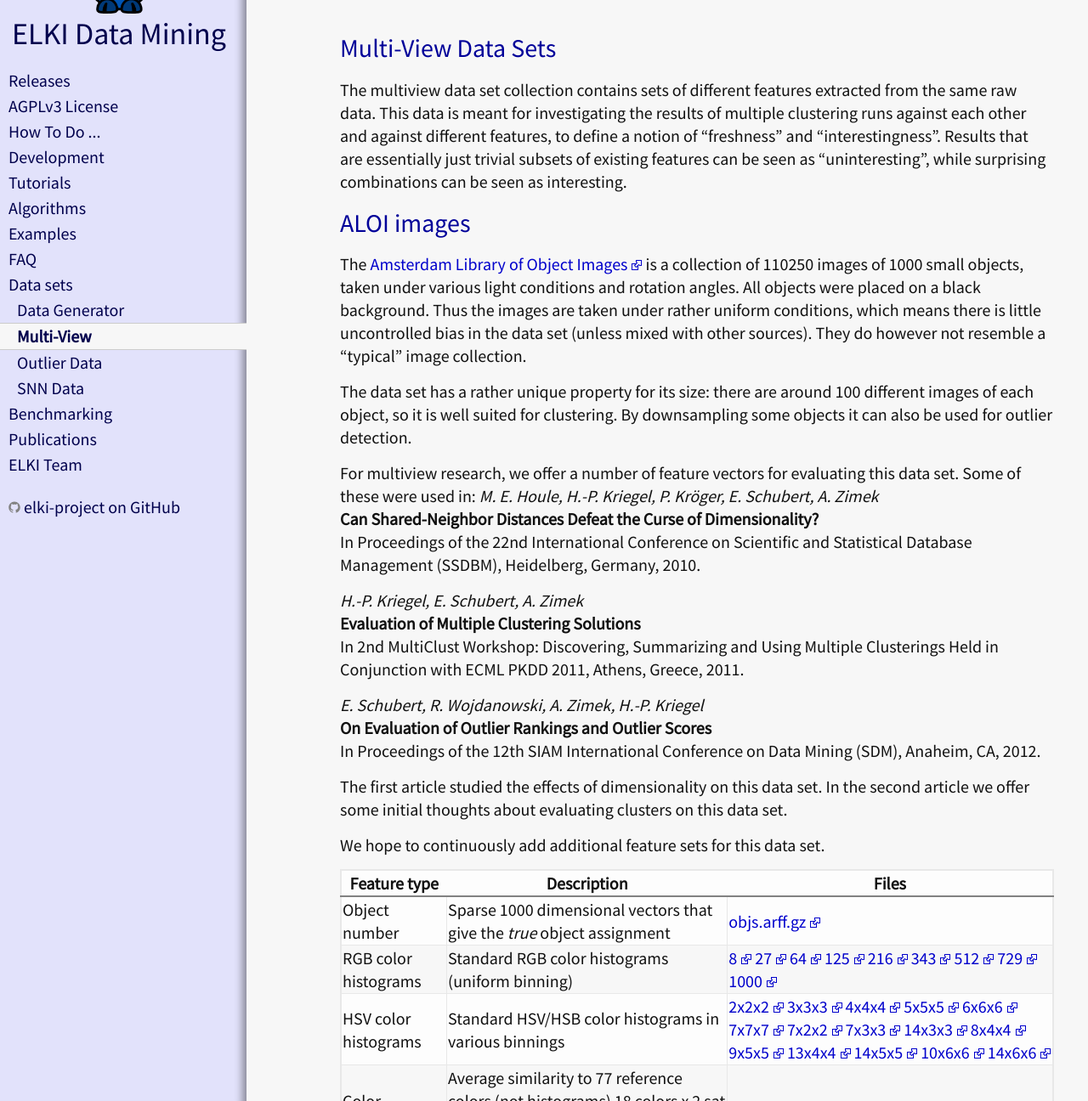
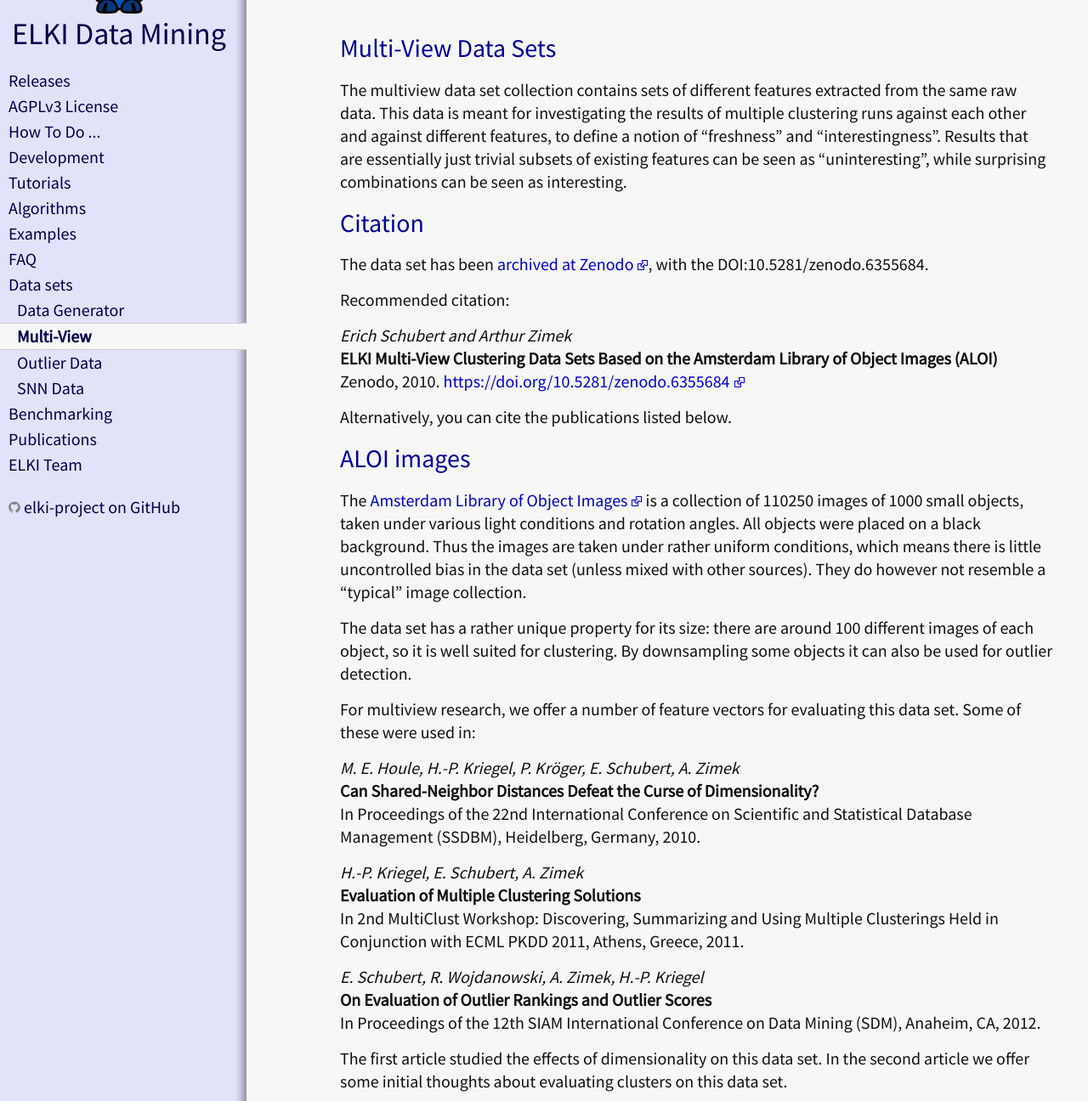
Before and after one commit to elki-project/elki-project.github.io, a Jekyll site: the page built from datasets/multi_view.md, in a window 1280 px wide and 1400 px high, cut to the strip 104-1400 px from the top of the window. Shown: the whole strip at 85% size. Built offline with Jekyll 4.4.1, drawn with Linux system fonts in a browser that asks for light colours; some of the changed text lies outside the part shown.

Commit message:
use zenodo links

```diff
--- a/datasets/multi_view.md
+++ b/datasets/multi_view.md
@@ -10,14 +10,24 @@
 {
   "@context" : "http://schema.org",
   "@type" : "Dataset",
-  "name" : "ALOI Image Features - Multiple Views",
+  "@id": "https://doi.org/10.5281/zenodo.6355684",
+  "name": "ELKI Multi-View Clustering Data Sets Based on the Amsterdam Library of Object Images (ALOI)",
   "description" : "The \"Amsterdam Library of Object Images\" is a collection of 110250 images of 1000 small objects, taken under various light conditions and rotation angles. All objects were placed on a black background. Thus the images are taken under rather uniform conditions, which means there is little uncontrolled bias in the data set (unless mixed with other sources). They do however not resemble a \"typical\" image collection. The data set has a rather unique property for its size: there are around 100 different images of each object, so it is well suited for clustering. By downsampling some objects it can also be used for outlier detection. For multi-view research, we offer a number of different feature vector sets for evaluating this data set.",
-  "author" : {
-    "@type" : "Person",
-    "givenName" : "Erich",
-    "familyName" : "Schubert",
-    "affiliation" : { "@id" : "https://www.tu-dortmund.de/" }
-  },
+  "creator": [
+    {
+      "@id": "https://orcid.org/0000-0001-9143-4880",
+      "@type": "Person",
+      "affiliation": "TU Dortmund University",
+      "name": "Erich Schubert"
+    },
+    {
+      "@id": "https://orcid.org/0000-0001-7713-4208",
+      "@type": "Person",
+      "affiliation": "University of Southern Denmark, Denmark",
+      "name": "Arthur Zimek"
+    }
+  ],
+  "identifier": "https://doi.org/10.5281/zenodo.6355684",
   "isAccessibleForFree" : true,
   "isBasedOn" : { "@id" : "http://aloi.science.uva.nl/" },
   "keywords" : ["image features", "color histograms", "clustering", "cluster analysis", "outlier", "outlier detection", "anomaly detection"],
@@ -31,6 +41,18 @@
 
 The multiview data set collection contains sets of different features extracted from the same raw data. This data is meant for investigating the results of multiple clustering runs against each other and against different features, to define a notion of "freshness" and "interestingness". Results that are essentially just trivial subsets of existing features can be seen as "uninteresting", while surprising combinations can be seen as interesting.
 
+Citation
+--------
+
+The data set has been [archived at Zenodo](https://zenodo.org/record/6355684), with the DOI:10.5281/zenodo.6355684.
+
+Recommended citation:
+
+*Erich Schubert and Arthur Zimek*\\
+**ELKI Multi-View Clustering Data Sets Based on the Amsterdam Library of Object Images (ALOI)** Zenodo, 2010. <https://doi.org/10.5281/zenodo.6355684>
+
+Alternatively, you can cite the publications listed below.
+
 ALOI images
 -----------
 
@@ -38,7 +60,9 @@
 
 The data set has a rather unique property for its size: there are around 100 different images of each object, so it is well suited for clustering. By downsampling some objects it can also be used for outlier detection.
 
-For multiview research, we offer a number of feature vectors for evaluating this data set. Some of these were used in: *M. E. Houle, H.-P. Kriegel, P. Kröger, E. Schubert, A. Zimek*\\
+For multiview research, we offer a number of feature vectors for evaluating this data set. Some of these were used in:
+
+*M. E. Houle, H.-P. Kriegel, P. Kröger, E. Schubert, A. Zimek*\\
 **Can Shared-Neighbor Distances Defeat the Curse of Dimensionality?**\\
 In Proceedings of the 22nd International Conference on Scientific and Statistical Database Management (SSDBM), Heidelberg, Germany, 2010.
 
@@ -52,20 +76,18 @@
 
 The first article studied the effects of dimensionality on this data set. In the second article we offer some initial thoughts about evaluating clusters on this data set.
 
-We hope to continuously add additional feature sets for this data set.
-
 | Feature type | Description | Files |
 |----|----|----|
-| Object number | Sparse 1000 dimensional vectors that give the *true* object assignment | [objs.arff.gz](http://elki.dbs.ifi.lmu.de/datasets/multiview/aloi/objs.arff.gz) |
-| RGB color histograms | Standard RGB color histograms (uniform binning) | [8](http://elki.dbs.ifi.lmu.de/datasets/multiview/aloi/aloi-8d.csv.gz) [27](http://elki.dbs.ifi.lmu.de/datasets/multiview/aloi/aloi-27d.csv.gz) [64](http://elki.dbs.ifi.lmu.de/datasets/multiview/aloi/aloi-64d.csv.gz) [125](http://elki.dbs.ifi.lmu.de/datasets/multiview/aloi/aloi-125d.csv.gz) [216](http://elki.dbs.ifi.lmu.de/datasets/multiview/aloi/aloi-216d.csv.gz) [343](http://elki.dbs.ifi.lmu.de/datasets/multiview/aloi/aloi-343d.csv.gz) [512](http://elki.dbs.ifi.lmu.de/datasets/multiview/aloi/aloi-512d.csv.gz) [729](http://elki.dbs.ifi.lmu.de/datasets/multiview/aloi/aloi-729d.csv.gz) [1000](http://elki.dbs.ifi.lmu.de/datasets/multiview/aloi/aloi-1000d.csv.gz) |
-| HSV color histograms | Standard HSV/HSB color histograms in various binnings | [2x2x2](http://elki.dbs.ifi.lmu.de/datasets/multiview/aloi/aloi-hsb-2x2x2.csv.gz) [3x3x3](http://elki.dbs.ifi.lmu.de/datasets/multiview/aloi/aloi-hsb-3x3x3.csv.gz) [4x4x4](http://elki.dbs.ifi.lmu.de/datasets/multiview/aloi/aloi-hsb-4x4x4.csv.gz) [5x5x5](http://elki.dbs.ifi.lmu.de/datasets/multiview/aloi/aloi-hsb-5x5x5.csv.gz) [6x6x6](http://elki.dbs.ifi.lmu.de/datasets/multiview/aloi/aloi-hsb-6x6x6.csv.gz) [7x7x7](http://elki.dbs.ifi.lmu.de/datasets/multiview/aloi/aloi-hsb-7x7x7.csv.gz) [7x2x2](http://elki.dbs.ifi.lmu.de/datasets/multiview/aloi/aloi-hsb-7x2x2.csv.gz) [7x3x3](http://elki.dbs.ifi.lmu.de/datasets/multiview/aloi/aloi-hsb-7x3x3.csv.gz) [14x3x3](http://elki.dbs.ifi.lmu.de/datasets/multiview/aloi/aloi-hsb-14x3x3.csv.gz) [8x4x4](http://elki.dbs.ifi.lmu.de/datasets/multiview/aloi/aloi-hsb-8x4x4.csv.gz) [9x5x5](http://elki.dbs.ifi.lmu.de/datasets/multiview/aloi/aloi-hsb-9x5x5.csv.gz) [13x4x4](http://elki.dbs.ifi.lmu.de/datasets/multiview/aloi/aloi-hsb-13x4x4.csv.gz) [14x5x5](http://elki.dbs.ifi.lmu.de/datasets/multiview/aloi/aloi-hsb-14x5x5.csv.gz) [10x6x6](http://elki.dbs.ifi.lmu.de/datasets/multiview/aloi/aloi-hsb-10x6x6.csv.gz) [14x6x6](http://elki.dbs.ifi.lmu.de/datasets/multiview/aloi/aloi-hsb-14x6x6.csv.gz) |
-| Color similiarity | Average similarity to 77 reference colors (not histograms) 18 colors x 2 sat x 2 bri + 5 grey values (incl. white, black) | [arff.gz](http://elki.dbs.ifi.lmu.de/datasets/multiview/aloi/aloi-colorsim77.arff.gz) (choose feature subset!) |
-| Haralick features | First 13 Haralick features (radius 1 pixel) | [haralick-1](http://elki.dbs.ifi.lmu.de/datasets/multiview/aloi/aloi-haralick-1.csv.gz) |
-| Front to back | Vectors representing front face vs. back faces of individual objects | [front.arff.gz](http://elki.dbs.ifi.lmu.de/datasets/multiview/aloi/front.arff.gz) |
-| Basic light | Vectors indicating basic light situations | [light.arff.gz](http://elki.dbs.ifi.lmu.de/datasets/multiview/aloi/light.arff.gz) |
-| Manual annotations | Manually annotated object groups of semantically related objects such as cups | [manual1.arff.gz](http://elki.dbs.ifi.lmu.de/datasets/multiview/aloi/manual1.arff.gz) |
+| Object number | Sparse 1000 dimensional vectors that give the *true* object assignment | [objs.arff.gz](https://zenodo.org/record/6355684/files/objs.arff.gz) |
+| RGB color histograms | Standard RGB color histograms (uniform binning) | [8](https://zenodo.org/record/6355684/files/aloi-8d.csv.gz) [27](https://zenodo.org/record/6355684/files/aloi-27d.csv.gz) [64](https://zenodo.org/record/6355684/files/aloi-64d.csv.gz) [125](https://zenodo.org/record/6355684/files/aloi-125d.csv.gz) [216](https://zenodo.org/record/6355684/files/aloi-216d.csv.gz) [343](https://zenodo.org/record/6355684/files/aloi-343d.csv.gz) [512](https://zenodo.org/record/6355684/files/aloi-512d.csv.gz) [729](https://zenodo.org/record/6355684/files/aloi-729d.csv.gz) [1000](https://zenodo.org/record/6355684/files/aloi-1000d.csv.gz) |
+| HSV color histograms | Standard HSV/HSB color histograms in various binnings | [2x2x2](https://zenodo.org/record/6355684/files/aloi-hsb-2x2x2.csv.gz) [3x3x3](https://zenodo.org/record/6355684/files/aloi-hsb-3x3x3.csv.gz) [4x4x4](https://zenodo.org/record/6355684/files/aloi-hsb-4x4x4.csv.gz) [5x5x5](https://zenodo.org/record/6355684/files/aloi-hsb-5x5x5.csv.gz) [6x6x6](https://zenodo.org/record/6355684/files/aloi-hsb-6x6x6.csv.gz) [7x7x7](https://zenodo.org/record/6355684/files/aloi-hsb-7x7x7.csv.gz) [7x2x2](https://zenodo.org/record/6355684/files/aloi-hsb-7x2x2.csv.gz) [7x3x3](https://zenodo.org/record/6355684/files/aloi-hsb-7x3x3.csv.gz) [14x3x3](https://zenodo.org/record/6355684/files/aloi-hsb-14x3x3.csv.gz) [8x4x4](https://zenodo.org/record/6355684/files/aloi-hsb-8x4x4.csv.gz) [9x5x5](https://zenodo.org/record/6355684/files/aloi-hsb-9x5x5.csv.gz) [13x4x4](https://zenodo.org/record/6355684/files/aloi-hsb-13x4x4.csv.gz) [14x5x5](https://zenodo.org/record/6355684/files/aloi-hsb-14x5x5.csv.gz) [10x6x6](https://zenodo.org/record/6355684/files/aloi-hsb-10x6x6.csv.gz) [14x6x6](https://zenodo.org/record/6355684/files/aloi-hsb-14x6x6.csv.gz) |
+| Color similiarity | Average similarity to 77 reference colors (not histograms) 18 colors x 2 sat x 2 bri + 5 grey values (incl. white, black) | [arff.gz](https://zenodo.org/record/6355684/files/aloi-colorsim77.arff.gz) (choose feature subset!) |
+| Haralick features | First 13 Haralick features (radius 1 pixel) | [haralick-1](https://zenodo.org/record/6355684/files/aloi-haralick-1.csv.gz) |
+| Front to back | Vectors representing front face vs. back faces of individual objects | [front.arff.gz](https://zenodo.org/record/6355684/files/front.arff.gz) |
+| Basic light | Vectors indicating basic light situations | [light.arff.gz](https://zenodo.org/record/6355684/files/light.arff.gz) |
+| Manual annotations | Manually annotated object groups of semantically related objects such as cups | [manual1.arff.gz](https://zenodo.org/record/6355684/files/manual1.arff.gz) |
 
-### Details
+## Feature Details
 
 **Object number**
 
@@ -89,10 +111,10 @@
 
 **Notes:** "HSB color histograms" and "Color similarity" may appear very similar at first sight. However, for histograms the bins are non-overlapping, and the process essentially corresponds to producing a reduced-colors approximation of the image, then summarizing the color values to a histogram. Whereas for color similarity, each pixel contributes to each dimension as in an average distance to an image entirely of the reference color. They thus have very different semantics and behaviour. For example, an entirely black image will have a binary histogram (all in the "black" color bin), whereas it will still have high color similarity to dark colors and lower similarity to light colors.
 
-### Outlier detection subsets
+## Outlier detection subsets
 
 | Feature type | Description | Files |
 |----|----|----|
-| RGB Histograms | Downsampled to 100000 objects (553 outliers) | [27d](http://elki.dbs.ifi.lmu.de/datasets/multiview/aloi/aloi-27d-100000-max10-tot553.csv.gz) [64d](http://elki.dbs.ifi.lmu.de/datasets/multiview/aloi/aloi-64d-100000-max10-tot553.csv.gz) |
-| | Downsampled to 75000 objects (717 outliers)  | [27d](http://elki.dbs.ifi.lmu.de/datasets/multiview/aloi/aloi-27d-75000-max4-tot717.csv.gz) [64d](http://elki.dbs.ifi.lmu.de/datasets/multiview/aloi/aloi-64d-75000-max4-tot717.csv.gz) |
-| | Downsampled to 50000 objects (1508 outliers) | [27d](http://elki.dbs.ifi.lmu.de/datasets/multiview/aloi/aloi-27d-50000-max5-tot1508.csv.gz) [64d](http://elki.dbs.ifi.lmu.de/datasets/multiview/aloi/aloi-64d-50000-max5-tot1508.csv.gz) |
+| RGB Histograms | Downsampled to 100000 objects (553 outliers) | [27d](https://zenodo.org/record/6355684/files/aloi-27d-100000-max10-tot553.csv.gz) [64d](https://zenodo.org/record/6355684/files/aloi-64d-100000-max10-tot553.csv.gz) |
+| | Downsampled to 75000 objects (717 outliers)  | [27d](https://zenodo.org/record/6355684/files/aloi-27d-75000-max4-tot717.csv.gz) [64d](https://zenodo.org/record/6355684/files/aloi-64d-75000-max4-tot717.csv.gz) |
+| | Downsampled to 50000 objects (1508 outliers) | [27d](https://zenodo.org/record/6355684/files/aloi-27d-50000-max5-tot1508.csv.gz) [64d](https://zenodo.org/record/6355684/files/aloi-64d-50000-max5-tot1508.csv.gz) |
```
